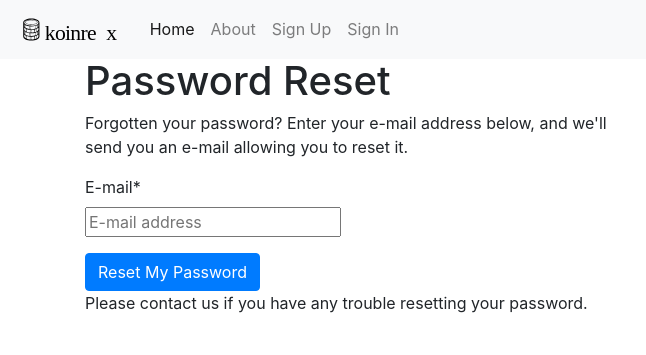
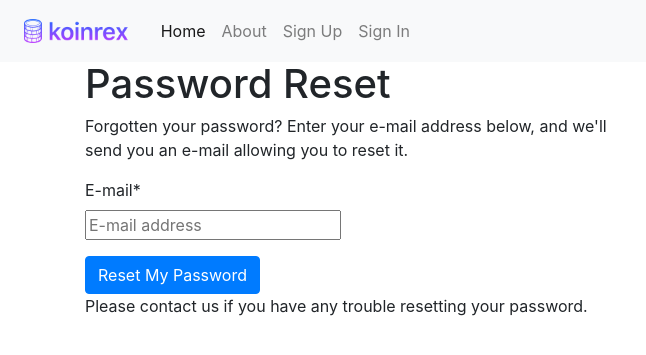
Before and after one commit to omporter/Koinrex, a Django app: page /accounts/password/reset/ in a window 1280 px wide. Shown: the top 355 px of the page, without its empty margins (0-646 px from the left). Run offline with Django 3.2, Linux system fonts and the light colour scheme; some libraries are stand-ins or nearby versions.

Commit message:
changed koinrex logo from svg to png

```diff
--- a/koinrex/templates/base.html
+++ b/koinrex/templates/base.html
@@ -25,7 +25,7 @@
       <button class="navbar-toggler navbar-toggler-right" type="button" data-toggle="collapse" data-target="#navbarSupportedContent" aria-controls="navbarSupportedContent" aria-expanded="false" aria-label="Toggle navigation">
       <span class="navbar-toggler-icon"></span>
       </button>
-      <a class="navbar-brand" href="{% url 'home' %}">{% load static %} <img class="img-fluid" src="{% static 'images/koinrex.svg' %}"/></a>
+      <a class="navbar-brand" href="{% url 'home' %}">{% load static %} <img class="img-fluid" style="max-height:40px; "src="{% static 'images/koinrex-colour.png' %}"/></a>
       <div class="collapse navbar-collapse" id="navbarSupportedContent">
         <ul class="navbar-nav mr-auto">
           <li class="nav-item active">
```
Also changed, not shown: koinrex/static/images/koinrex-colour.png (added), koinrex/static/images/koinrex.png (added).
